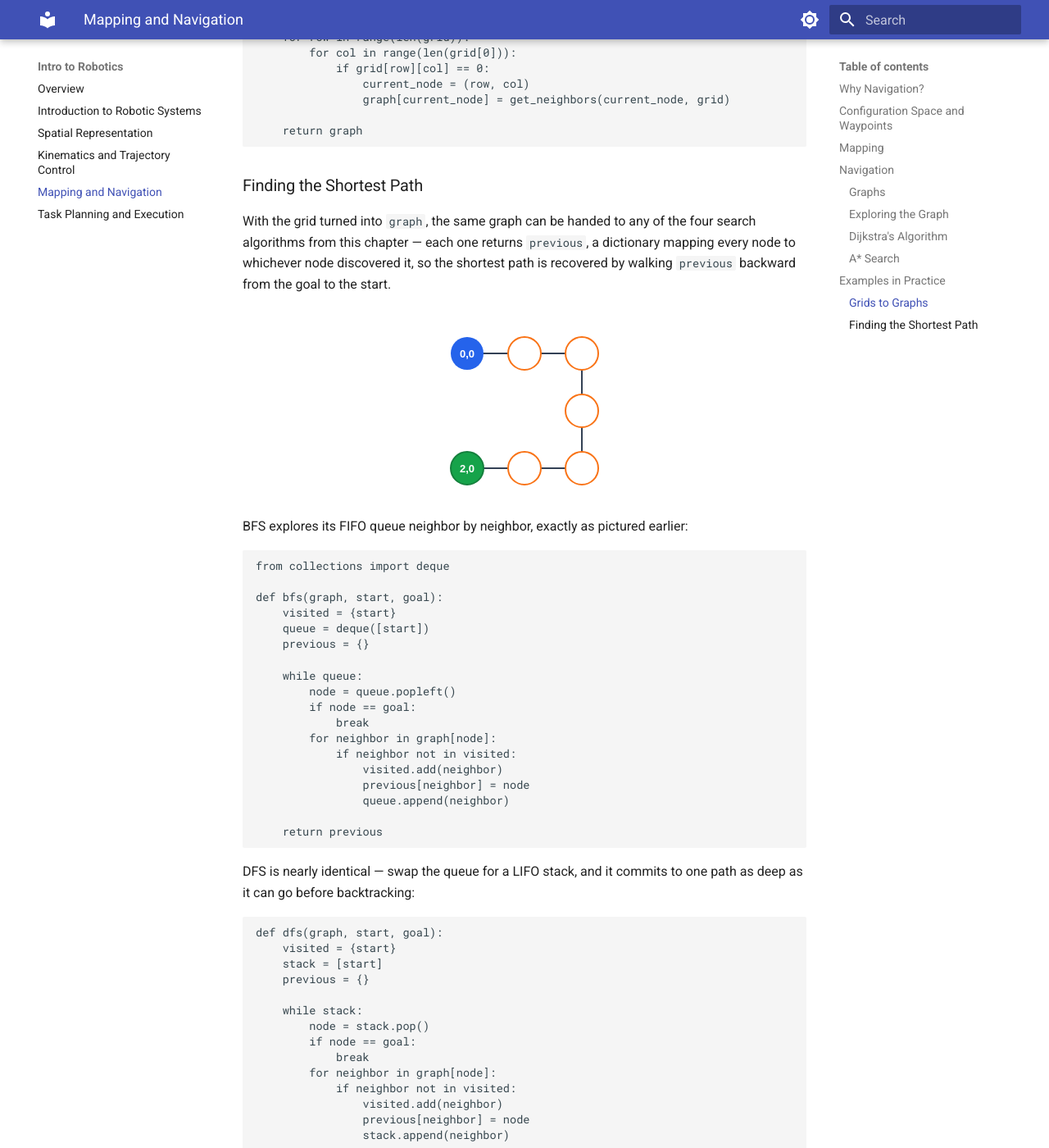
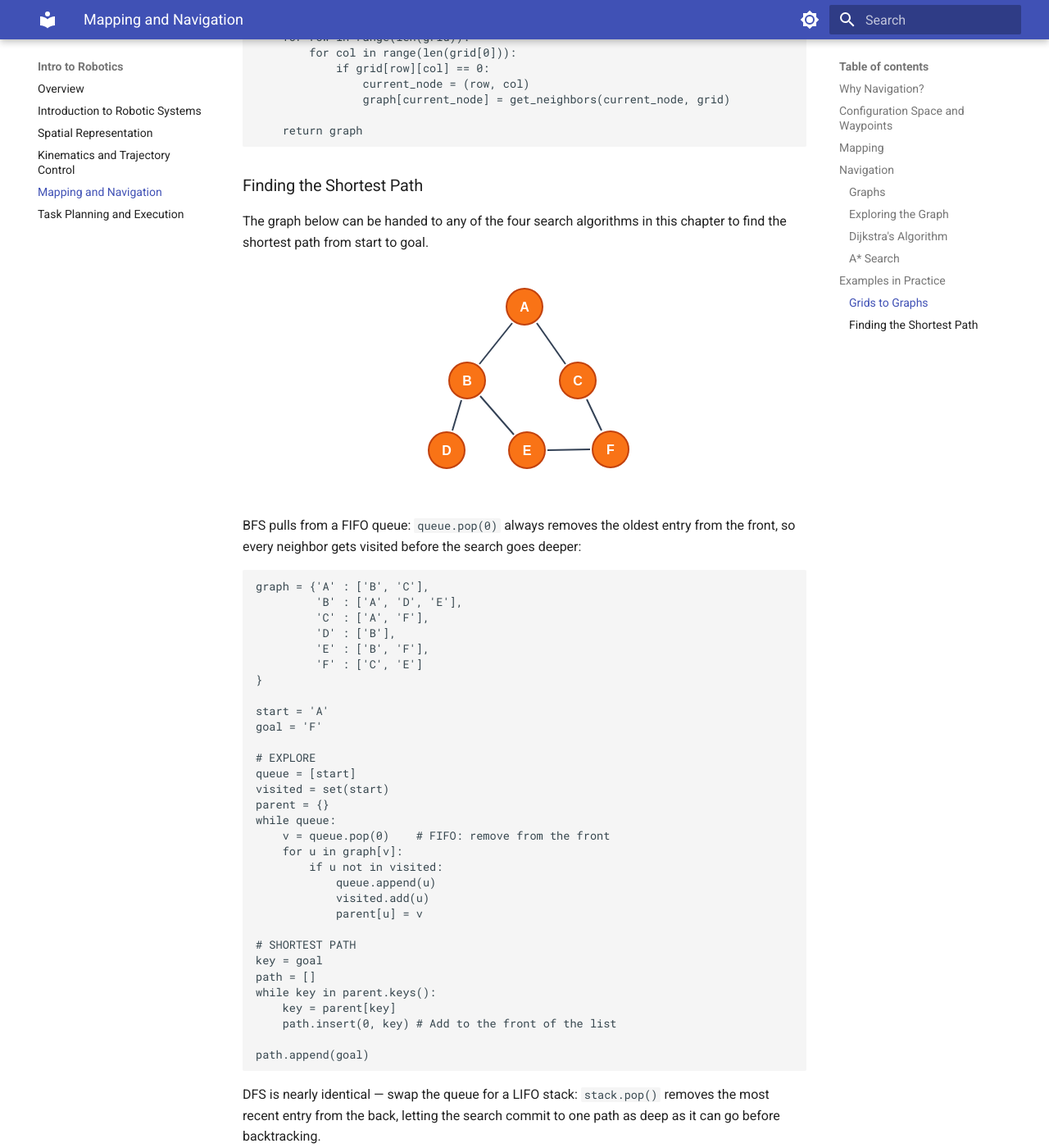
Before and after one commit to Kooroshoo/intro-to-robotics, an MkDocs documentation site: the page built from docs/04-mapping-and-navigation.md, in a window 1280 px wide and 1400 px high, scrolled down 9447 px. Shown: the whole window at 82% size. Built offline with MkDocs 1.6.1 and Material for MkDocs 9.7.7, drawn with Linux system fonts in a browser that asks for light colours; some of the changed text lies outside the part shown.

Commit message:
update chapter 4

````diff
--- a/docs/04-mapping-and-navigation.md
+++ b/docs/04-mapping-and-navigation.md
@@ -214,55 +214,49 @@ def build_graph(grid: list):
 
 ### Finding the Shortest Path
 
-With the grid turned into `graph`, the same graph can be handed to any of the four search algorithms from this chapter — each one returns `previous`, a dictionary mapping every node to whichever node discovered it, so the shortest path is recovered by walking `previous` backward from the goal to the start.
+The graph below can be handed to any of the four search algorithms in this chapter to find the shortest path from start to goal.
 
 <p markdown="1" style="text-align:center;">
-![The shortest path on the tiny graph, from (0,0) to (2,0), the only route around the obstacle](assets/images/tiny_graph_path.svg)
+![The A-F graph used by all four search algorithms below](assets/images/graph_shortest_path.svg)
 </p>
 
-BFS explores its FIFO queue neighbor by neighbor, exactly as pictured earlier:
+BFS pulls from a FIFO queue: `queue.pop(0)` always removes the oldest entry from the front, so every neighbor gets visited before the search goes deeper:
 
 ```python
-from collections import deque
+graph = {'A' : ['B', 'C'],
+         'B' : ['A', 'D', 'E'],
+         'C' : ['A', 'F'],
+         'D' : ['B'],
+         'E' : ['B', 'F'],
+         'F' : ['C', 'E']
+}
 
-def bfs(graph, start, goal):
-    visited = {start}
-    queue = deque([start])
-    previous = {}
+start = 'A'
+goal = 'F'
 
-    while queue:
-        node = queue.popleft()
-        if node == goal:
-            break
-        for neighbor in graph[node]:
-            if neighbor not in visited:
-                visited.add(neighbor)
-                previous[neighbor] = node
-                queue.append(neighbor)
+# EXPLORE
+queue = [start]
+visited = set(start)
+parent = {}
+while queue:
+    v = queue.pop(0)    # FIFO: remove from the front
+    for u in graph[v]:
+        if u not in visited:
+            queue.append(u)
+            visited.add(u)
+            parent[u] = v
 
-    return previous
+# SHORTEST PATH
+key = goal
+path = []
+while key in parent.keys():
+    key = parent[key]
+    path.insert(0, key) # Add to the front of the list
+
+path.append(goal)
 ```
 
-DFS is nearly identical — swap the queue for a LIFO stack, and it commits to one path as deep as it can go before backtracking:
-
-```python
-def dfs(graph, start, goal):
-    visited = {start}
-    stack = [start]
-    previous = {}
-
-    while stack:
-        node = stack.pop()
-        if node == goal:
-            break
-        for neighbor in graph[node]:
-            if neighbor not in visited:
-                visited.add(neighbor)
-                previous[neighbor] = node
-                stack.append(neighbor)
-
-    return previous
-```
+DFS is nearly identical — swap the queue for a LIFO stack: `stack.pop()` removes the most recent entry from the back, letting the search commit to one path as deep as it can go before backtracking.
 
 Dijkstra's swaps the stack for a priority queue ordered by cost, so it always expands the cheapest node next instead of the most recently discovered one.
 
````
Also changed, not shown: docs/assets/images/graph_shortest_path.svg (added).
